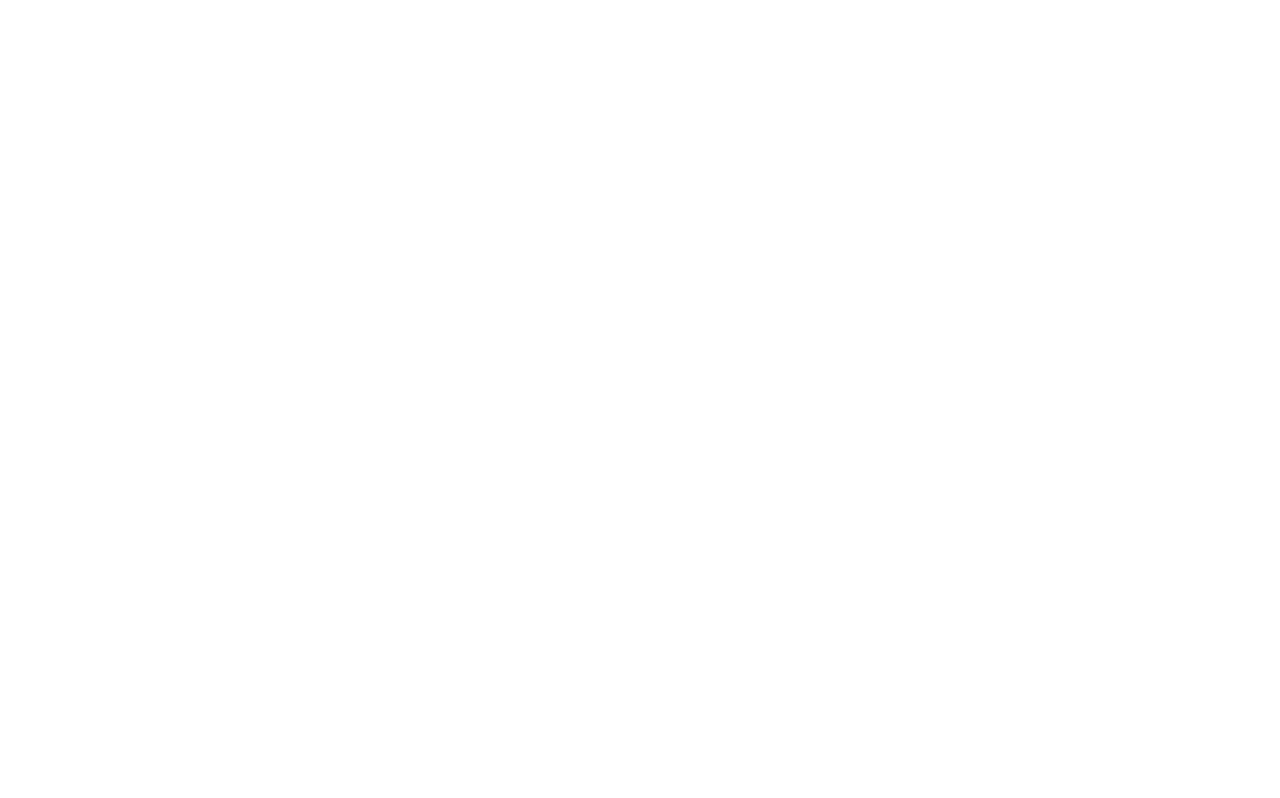
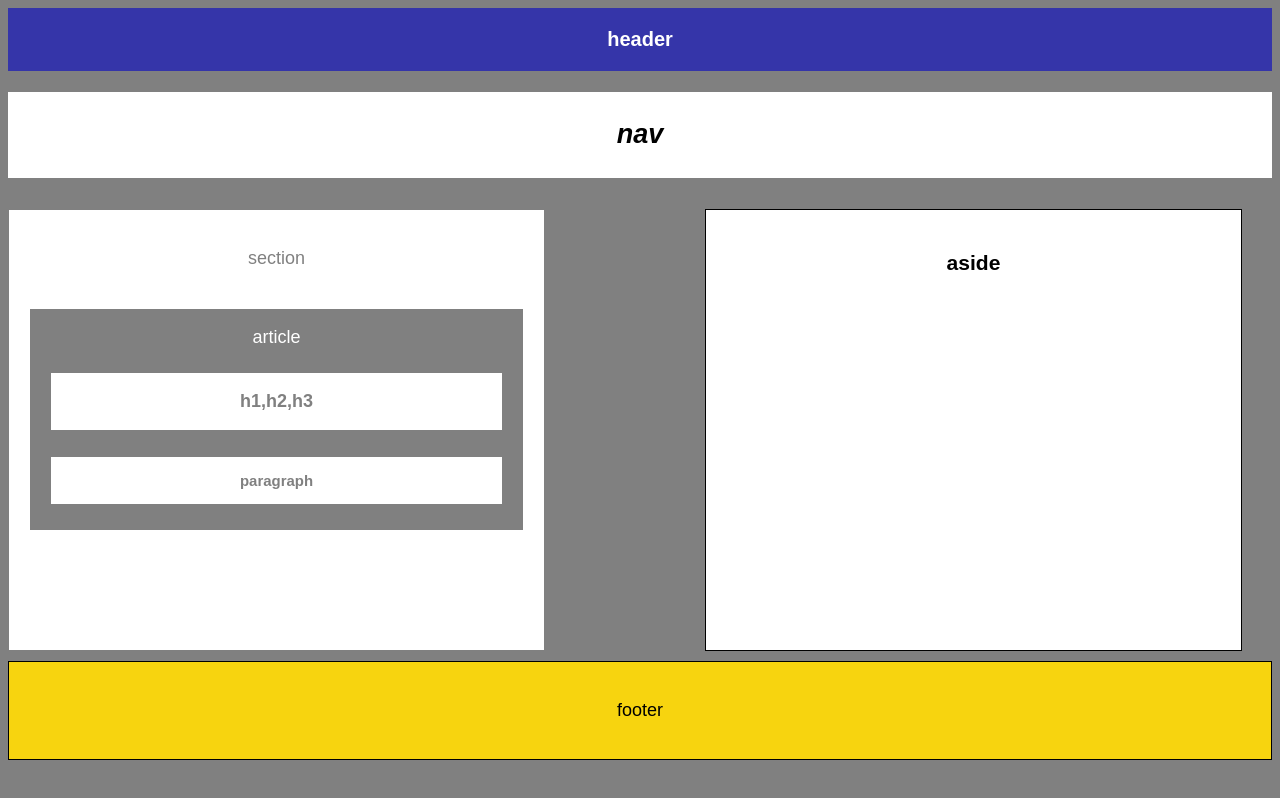
Before and after one commit to garrettbrown1/HW-Wireframe, a plain HTML site: page index.html in a window 1280 px wide. Drawn offline with Linux system fonts and the light colour scheme.

Commit message:
first-attempt

```diff
--- a/index.html
+++ b/index.html
@@ -2,7 +2,60 @@
 <html lang="en">
 
 <head>
-        <meta charset="UTF-8">
-        <title></title>
+    <meta charset="UTF-8">
+    <title>Building a Wireframe</title>
+
+    <!--Link to CSS-->
+    <link rel="stylesheet" type="text/css" href="style.css">
 </head>
+
+<body>
+    <header id="header">
+        <strong>header</strong>
+    </header>
+    <br>
+
+<div>
+    <!--Navagation-->
+    <nav id="nav">
+        <h2><em>nav</em></h2>
+    </nav>
+    <br/>
+
+</div>
+
+<div>
+    <!--Section to left-->
+    <section id="sectionleft">
+        <p>section</p>
+
+        <br/>
+
+        <article id="article">
+            <p>article</p>
+
+            <h4 id="h4">
+            <p>h1,h2,h3</p>
+
+            </h4>
+
+            <h5 id="paragraph">
+                <p>paragraph</p>
+            </h5>
+        </article>
+
+    </section>
+</div>
+
+    <aside id="asideright">
+        <h3>aside</h3>
+    </aside>
+
+    <footer id="footer">
+        <p>footer</p>
+    </footer>
+
+</body>
+
+
 </html>
--- a/style.css
+++ b/style.css
@@ -1 +1,88 @@
-<
+#header {
+    background-color: rgb(53, 53, 169);
+    color: white;
+    padding: 20px;
+    text-align: center;
+    box-sizing: border-box;
+    font-size: 20px;
+
+}
+
+body {
+    font-family: 'Arial', 'Helvetica Neue', Helvetica;
+    background-color: grey;
+    font-size: 18px;
+}
+
+#nav {
+    background-color: white;
+    color: black;
+    padding: 5px;
+    text-align: center;
+    font-size: 18px;
+
+}
+
+#sectionleft {
+    background-color: white;
+    color: grey;
+    width: 495px;
+    height: 400px;
+    text-align: center;
+    border: 1px solid;
+    padding: 20px;
+    float: left;
+    margin-top: 10px;
+    margin-bottom: 10px;
+}
+
+#article {
+    background-color: grey;
+    color: white;
+    text-align: center;
+    border: 1px solid;
+
+}
+
+#h4 {
+    background-color: white;
+    color: grey;
+    border: 1px solid;
+    margin-right: 20px;
+    margin-left: 20px;
+    text-size: 18px;
+}
+
+#paragraph {
+    background-color: white;
+    color: grey;
+    text-align: center;
+    border: 1px solid;
+    margin-right: 20px;
+    margin-left: 20px;
+}
+
+#asideright {
+    float: right;
+    text-align: center;
+    background-color: white;
+    color:grey;
+    width: 495px;
+    height: 400px;
+    padding: 20px;
+    border: 1px solid; color: black;
+    text-align: center;
+   margin-left: 30px;
+    margin-bottom: 10px;
+    margin-top: 10px;
+    margin-right: 30px;
+}
+
+#footer {
+    clear: both;
+    padding: 20px;
+    background-color:rgb(247, 212, 15);
+    color: grey;
+    border: 1px solid; color: black;
+    text-align: center;
+}
```
